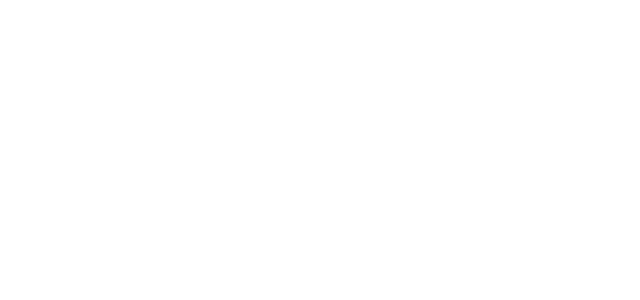
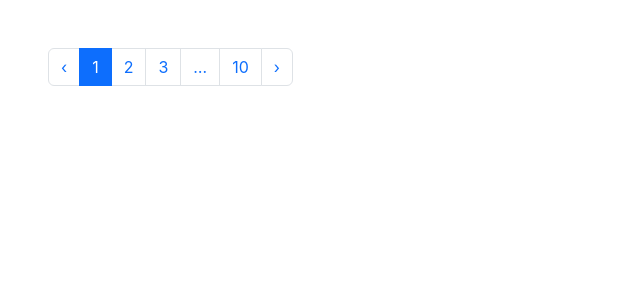
Before and after one commit to wgshtg/react-bootstrap-samples, a React (Create React App) app: page /pagination in a window 1280 px wide. Shown: the top 300 px of the page, without its empty margins (0-640 px from the left). Built offline with nearby package versions, Linux system fonts and the light colour scheme.

Commit message:
Add pagination component

```diff
--- a/src/PageRouter.tsx
+++ b/src/PageRouter.tsx
@@ -1,6 +1,6 @@
 import { Route, Router } from 'wouter';
 import App from './App';
-import { AlertComponent, Footer, Header } from './pages';
+import { AlertComponent, Footer, Header, Pagination } from './pages';
 
 export const PageRouter = () => {
   return (
@@ -17,6 +17,9 @@
       <Route path='/header'>
         <Header />
       </Route>
+      <Route path='/pagination'>
+        <Pagination />
+      </Route>
     </Router>
   );
 };
--- /dev/null
+++ b/src/pages/Pagination.tsx
@@ -0,0 +1,58 @@
+import { useState } from 'react';
+import { Pagination as BasePagination } from 'react-bootstrap';
+
+export const Pagination = () => {
+  const totalPage = 10;
+  const [currentPage, setCurrentPage] = useState(1);
+  const pageRange = 1;
+
+  // 當前頁數前後範圍
+  let rangeStart = currentPage - pageRange;
+  let rangeEnd = currentPage + pageRange;
+
+  if (rangeEnd > totalPage) {
+    rangeEnd = totalPage;
+    rangeStart = totalPage - pageRange * 2;
+    rangeStart = rangeStart < 1 ? 1 : rangeStart;
+  }
+
+  if (rangeStart <= 1) {
+    rangeStart = 1;
+    rangeEnd = Math.min(pageRange * 2 + 1, totalPage);
+  }
+
+  const next = () => setCurrentPage(currentPage + 1 > totalPage ? totalPage : currentPage + 1);
+  const prev = () => setCurrentPage(currentPage - 1 <= 0 ? 1 : currentPage - 1);
+  const go = (page: number) => () => setCurrentPage(page);
+
+  return (
+    <div className='m-5'>
+      <BasePagination>
+        <BasePagination.Prev onClick={prev} />
+        {Array.from({ length: totalPage }, (_, k) => k + 1).map((index) => {
+          // 當前頁數前後範圍外與第一和最後一頁用 ••• 顯示
+          if (index === rangeStart - 1 || index === rangeEnd + 1) {
+            return <BasePagination.Ellipsis key={index} onClick={go(index)} />;
+          }
+
+          // 當前頁數前後範圍內顯示一般數字按鈕，active 表示當前頁數
+          if (
+            index === currentPage ||
+            (index >= rangeStart && index <= rangeEnd) ||
+            index === 1 ||
+            index === totalPage
+          ) {
+            return (
+              <BasePagination.Item key={index} active={index === currentPage} onClick={go(index)}>
+                {index}
+              </BasePagination.Item>
+            );
+          }
+
+          return null;
+        })}
+        <BasePagination.Next onClick={next} />
+      </BasePagination>
+    </div>
+  );
+};
--- a/src/pages/index.ts
+++ b/src/pages/index.ts
@@ -1,3 +1,4 @@
 export * from './Alert';
 export * from './Footer';
 export * from './Header';
+export * from './Pagination';
```
